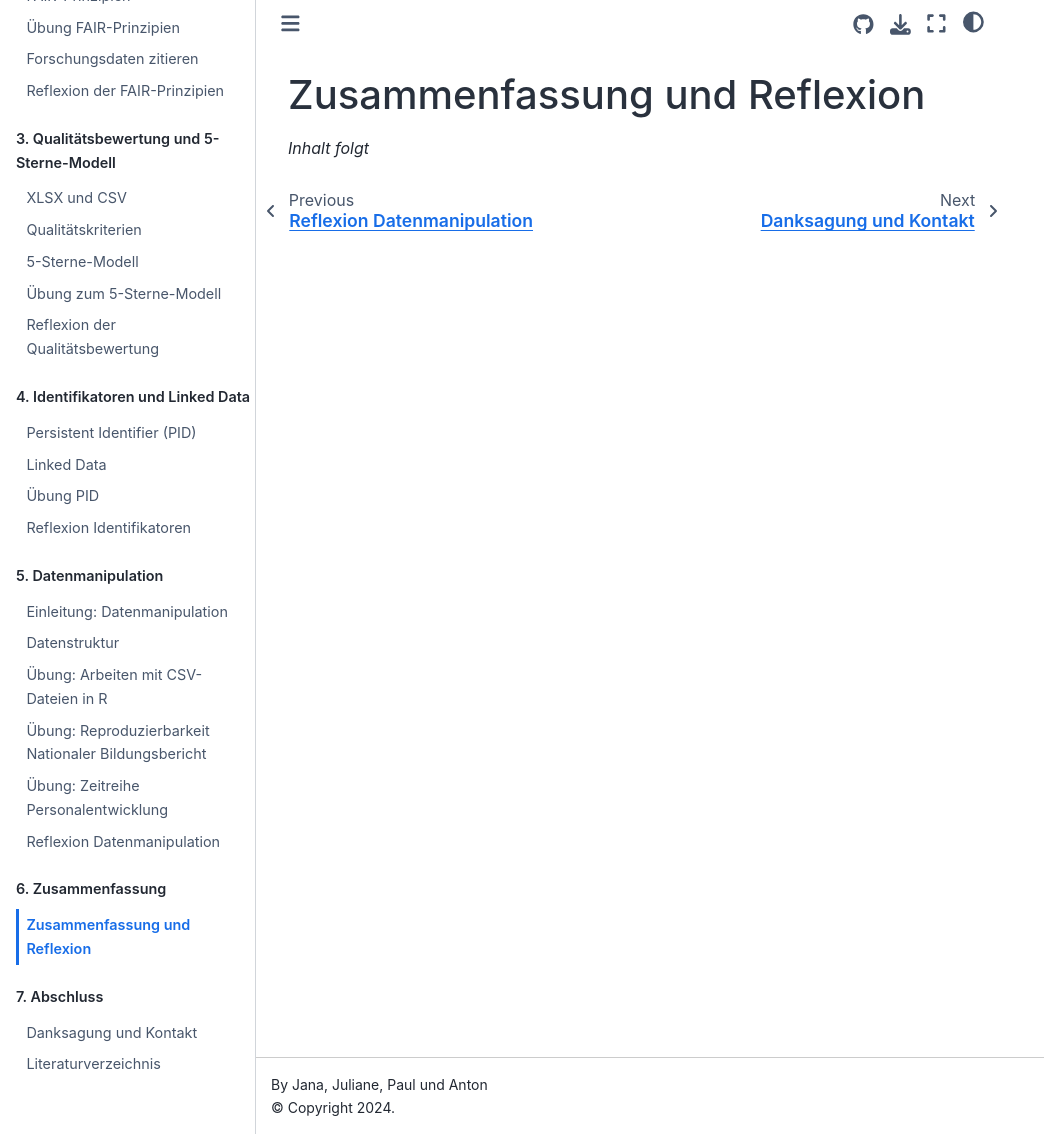
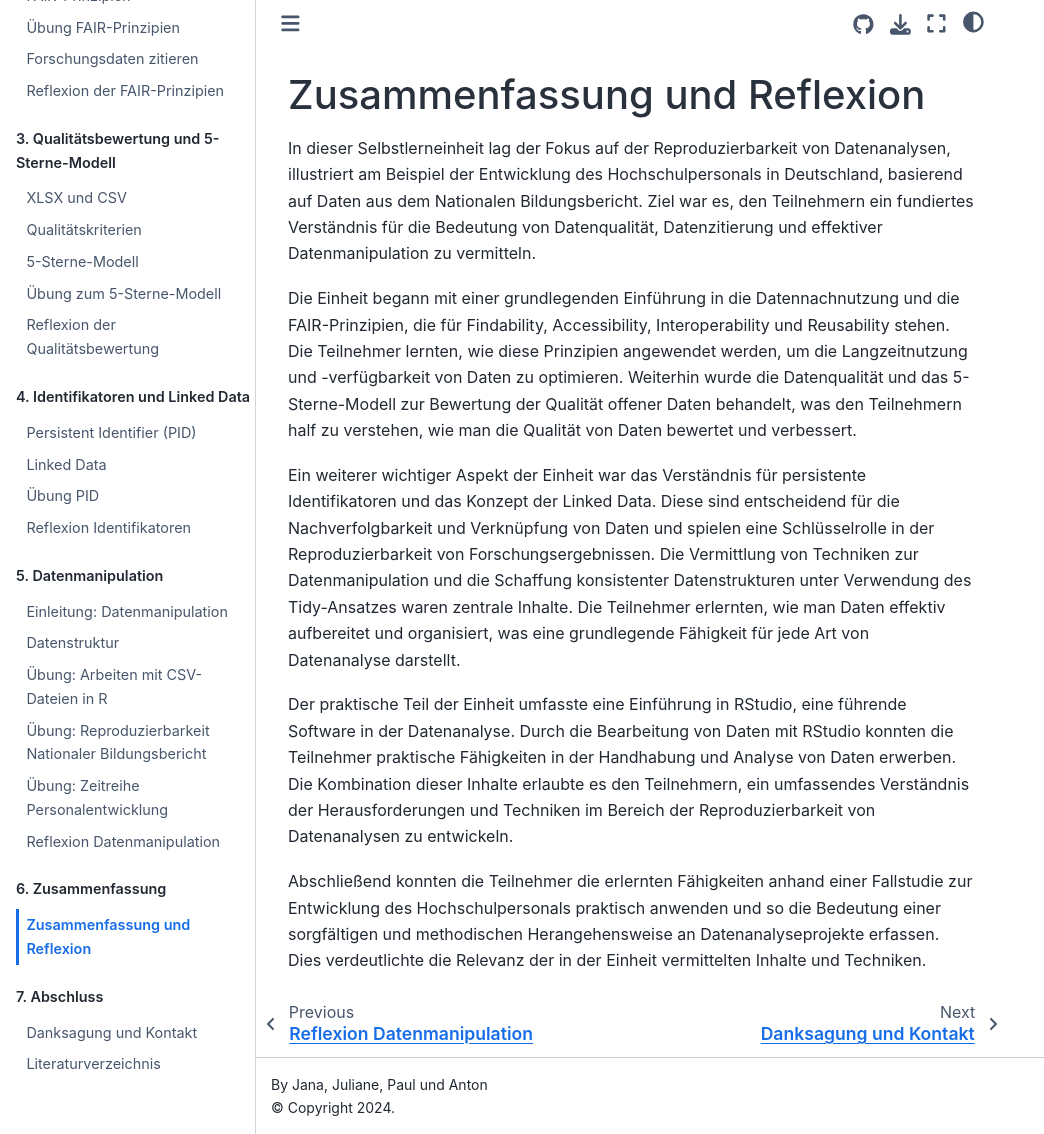
Before and after one commit to quadriga-dk/Tabelle-Fallstudie-1, a Jupyter Book: the page built from Markdown/25_Reflexion.md, in a window 1280 px wide and 1134 px high. Shown: the whole window, without its empty margins (0-1044 px from the left). Built offline with Jupyter Book 1.0.4 settings and Sphinx 7.4.7 and the Sphinx Book theme 1.1.4, drawn with Linux system fonts in a browser that asks for light colours.

Commit message:
Update 25_Reflexion.md

```diff
--- a/Markdown/25_Reflexion.md
+++ b/Markdown/25_Reflexion.md
@@ -1,3 +1,11 @@
 # Zusammenfassung und Reflexion
 
-*Inhalt folgt*
+In dieser Selbstlerneinheit lag der Fokus auf der Reproduzierbarkeit von Datenanalysen, illustriert am Beispiel der Entwicklung des Hochschulpersonals in Deutschland, basierend auf Daten aus dem Nationalen Bildungsbericht. Ziel war es, den Teilnehmern ein fundiertes Verständnis für die Bedeutung von Datenqualität, Datenzitierung und effektiver Datenmanipulation zu vermitteln.
+
+Die Einheit begann mit einer grundlegenden Einführung in die Datennachnutzung und die FAIR-Prinzipien, die für Findability, Accessibility, Interoperability und Reusability stehen. Die Teilnehmer lernten, wie diese Prinzipien angewendet werden, um die Langzeitnutzung und -verfügbarkeit von Daten zu optimieren. Weiterhin wurde die Datenqualität und das 5-Sterne-Modell zur Bewertung der Qualität offener Daten behandelt, was den Teilnehmern half zu verstehen, wie man die Qualität von Daten bewertet und verbessert.
+
+Ein weiterer wichtiger Aspekt der Einheit war das Verständnis für persistente Identifikatoren und das Konzept der Linked Data. Diese sind entscheidend für die Nachverfolgbarkeit und Verknüpfung von Daten und spielen eine Schlüsselrolle in der Reproduzierbarkeit von Forschungsergebnissen. Die Vermittlung von Techniken zur Datenmanipulation und die Schaffung konsistenter Datenstrukturen unter Verwendung des Tidy-Ansatzes waren zentrale Inhalte. Die Teilnehmer erlernten, wie man Daten effektiv aufbereitet und organisiert, was eine grundlegende Fähigkeit für jede Art von Datenanalyse darstellt.
+
+Der praktische Teil der Einheit umfasste eine Einführung in RStudio, eine führende Software in der Datenanalyse. Durch die Bearbeitung von Daten mit RStudio konnten die Teilnehmer praktische Fähigkeiten in der Handhabung und Analyse von Daten erwerben. Die Kombination dieser Inhalte erlaubte es den Teilnehmern, ein umfassendes Verständnis der Herausforderungen und Techniken im Bereich der Reproduzierbarkeit von Datenanalysen zu entwickeln.
+
+Abschließend konnten die Teilnehmer die erlernten Fähigkeiten anhand einer Fallstudie zur Entwicklung des Hochschulpersonals praktisch anwenden und so die Bedeutung einer sorgfältigen und methodischen Herangehensweise an Datenanalyseprojekte erfassen. Dies verdeutlichte die Relevanz der in der Einheit vermittelten Inhalte und Techniken.
```
